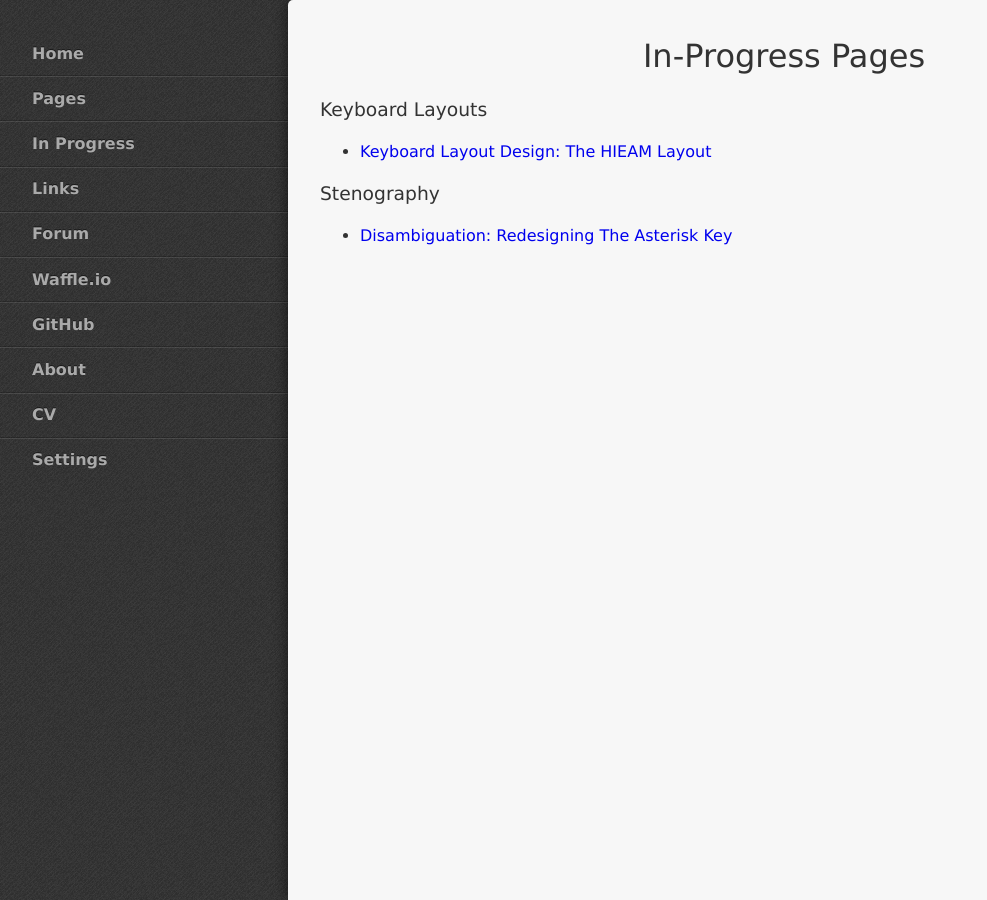
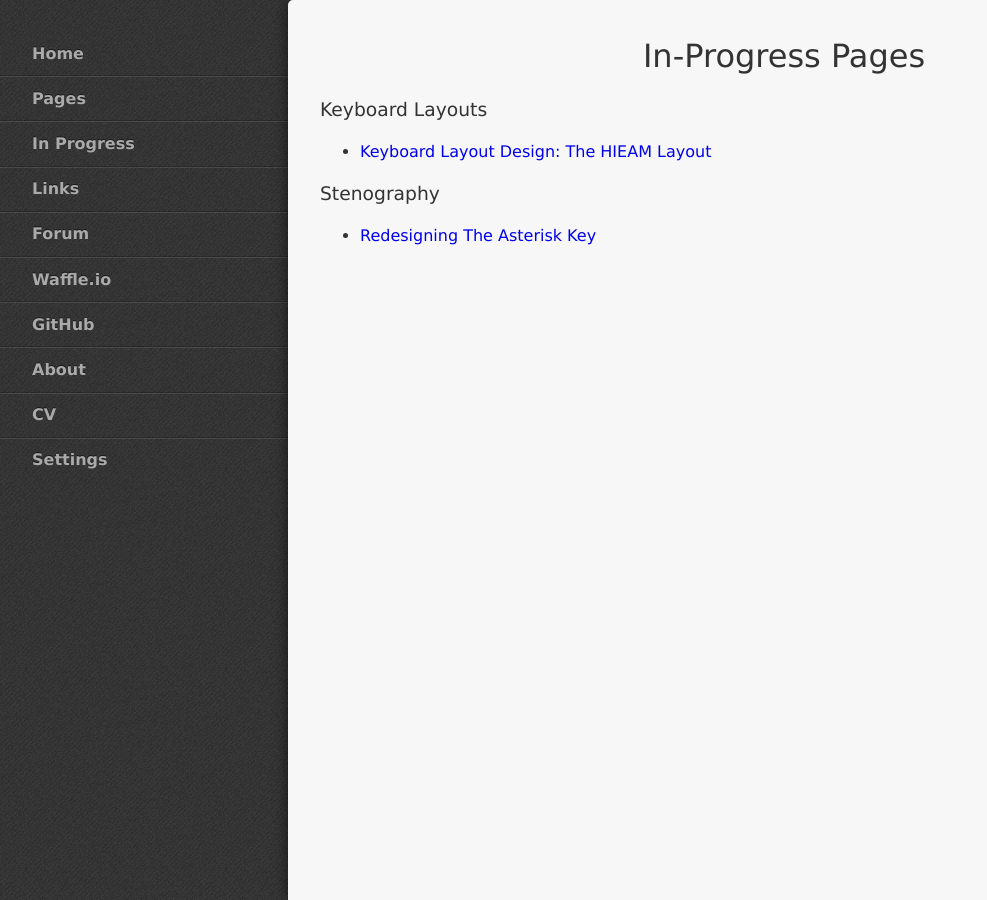
Before and after one commit to StevenTammen/StevenTammen.github.io, a Jekyll site: the page built from pages/in-progress.md, in a window 1280 px wide. Shown: the whole page, without its empty margins (0-987 px from the left). Built offline with Jekyll 4.4.1, drawn with Linux system fonts in a browser that asks for light colours.

Commit message:
Update in-progress.md

```diff
--- a/pages/in-progress.md
+++ b/pages/in-progress.md
@@ -12,4 +12,4 @@ title: In-Progress Pages
 
 ### Stenography
 
-- [Disambiguation: Redesigning The Asterisk Key](https://steventammen.com/stenography/redesigning-the-asterisk-key/)
+- [Redesigning The Asterisk Key](https://steventammen.com/stenography/redesigning-the-asterisk-key/)
```
